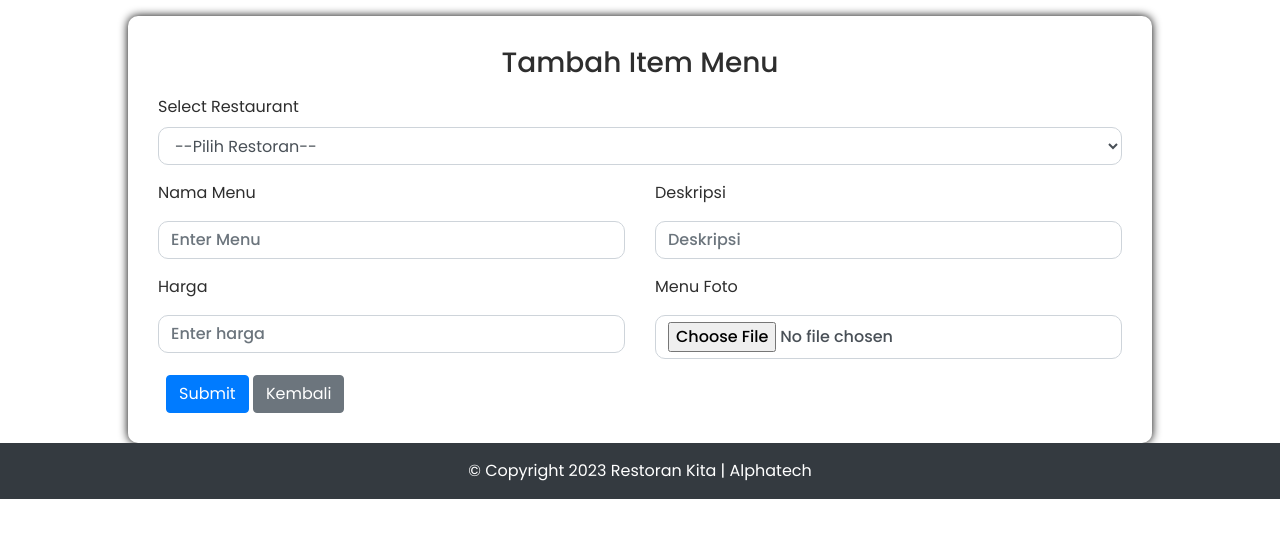
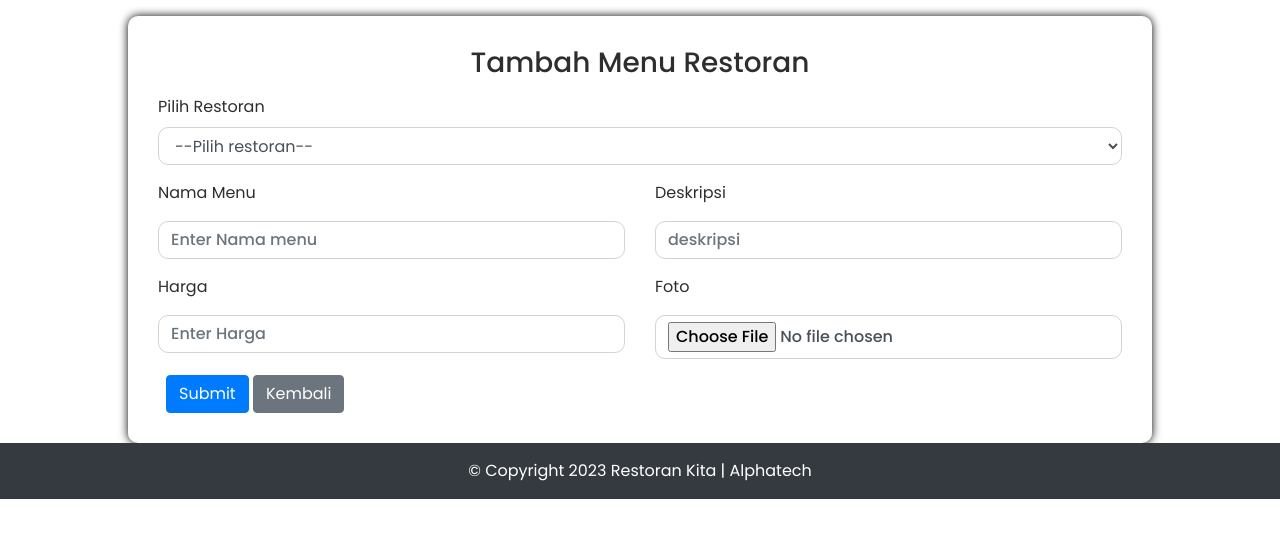
Before and after one commit to alziputra/ci3-restoran, a CodeIgniter app: page /ci3-restoran/admin/menu/create_menu in a window 1280 px wide. Shown: the part 72-610 px from the top of the page. Run offline with CodeIgniter, Linux system fonts and the light colour scheme; the visitor is signed in with stand-in values (Sample User, id 1); data that the repository does not hold is empty; some libraries are stand-ins or nearby versions.

Commit message:
crud menu restoran

```diff
--- a/application/controllers/admin/Menu.php
+++ b/application/controllers/admin/Menu.php
@@ -6,7 +6,7 @@ class Menu extends CI_Controller {
         parent::__construct();
         $admin = $this->session->userdata('admin');
         if(empty($admin)) {
-            $this->session->set_flashdata('msg', 'Your session has been expired');
+            $this->session->set_flashdata('msg', 'Sesi Anda telah habis');
             redirect(base_url().'admin/login/index');
         }
         $this->load->helper('url');
@@ -14,21 +14,20 @@ class Menu extends CI_Controller {
 
     public function index() {
         $this->load->model('Menu_model');
-        $menu = $this->Menu_model->getMenu();
-        $data['tb_menu'] = $menu;
+        $hidangan = $this->Menu_model->getMenu();
+        $data['dishesh'] = $hidangan;
         $this->load->view('admin/partials/header');
         $this->load->view('admin/menu/list', $data);
         $this->load->view('admin/partials/footer');
     }
 
-    // fungsi untuk tambah data menu restoran
     public function create_menu(){
 
         $this->load->helper('common_helper');
         $this->load->model('Store_model');
         $store = $this->Store_model->getStores();
 
-        $config['upload_path']          = './public/uploads/menu_img/';
+        $config['upload_path']          = './public/uploads/dishesh/';
         $config['allowed_types']        = 'gif|jpg|png|jpeg';
         //$config['encrypt_name']         = true;
 
@@ -37,20 +36,20 @@ class Menu extends CI_Controller {
         $this->load->model('Menu_model');
         $this->load->library('form_validation');
         $this->form_validation->set_error_delimiters('<p class="invalid-feedback">','</p>');
-        $this->form_validation->set_rules('nama_menu', 'Nama Menu','trim|required');
-        $this->form_validation->set_rules('deskripsi', 'Deskripsi','trim|required');
+        $this->form_validation->set_rules('nama_menu', 'Nama menu','trim|required');
+        $this->form_validation->set_rules('deskripsi', 'deskripsi','trim|required');
         $this->form_validation->set_rules('harga', 'Harga','trim|required');
-        $this->form_validation->set_rules('rname', 'Restaurant name','trim|required');
+        $this->form_validation->set_rules('namarestoran', 'Nama restoran','trim|required');
 
 
         if($this->form_validation->run() == true) {
 
-            if(!empty($_FILES['image']['nama_menu'])){
-                // pilih foto
+            if(!empty($_FILES['image']['name'])){
+                // foto dipilih
                 if($this->upload->do_upload('image')) {
                     // foto berhasil di upload
                     $data = $this->upload->data();
-                    //resizing image
+                    // mengubah ukuran foto
                     resizeImage($config['upload_path'].$data['file_name'], $config['upload_path'].'thumb/'.$data['file_name'], 300,270);
 
                     resizeImage($config['upload_path'].$data['file_name'], $config['upload_path'].'front_thumb/'.$data['file_name'], 1120,270);
@@ -60,15 +59,15 @@ class Menu extends CI_Controller {
                     $formArray['nama_menu'] = $this->input->post('nama_menu');
                     $formArray['deskripsi'] = $this->input->post('deskripsi');
                     $formArray['harga'] = $this->input->post('harga');
-                    $formArray['resto_id'] = $this->input->post('rname');
+                    $formArray['resto_id'] = $this->input->post('namarestoran');
 
                     $this->Menu_model->create($formArray);
 
-                    $this->session->set_flashdata('dish_success', 'Menu berhasil di tambahkan');
+                    $this->session->set_flashdata('dish_success', 'Menu added successfully');
                     redirect(base_url(). 'admin/menu/index');
 
                 } else {
-                    // jika salah pada upload foto
+                    // jika mendapat beberapa kesalahan
                     $error = $this->upload->display_errors("<p class='invalid-feedback'>","</p>");
                     $data['errorImageUpload'] = $error;
                     $data['stores']= $store;
@@ -79,15 +78,15 @@ class Menu extends CI_Controller {
 
 
             } else {
-                //jika tidak ada foto yang dipilih, maka akan menambahkan data tanpa foto
+                // jika tidak ada foto yang dipilih, maka akan menambahkan data tanpa foto
                 $formArray['nama_menu'] = $this->input->post('nama_menu');
                 $formArray['deskripsi'] = $this->input->post('deskripsi');
                 $formArray['harga'] = $this->input->post('harga');
-                $formArray['resto_id'] = $this->input->post('rname');
+                $formArray['resto_id'] = $this->input->post('namarestoran');
 
                 $this->Menu_model->create($formArray);
 
-                $this->session->set_flashdata('dish_success', 'Menu berhasil ditambahkan');
+                $this->session->set_flashdata('dish_success', 'Dish added successfully');
                 redirect(base_url(). 'admin/menu/index');
             }
 
@@ -100,23 +99,22 @@ class Menu extends CI_Controller {
 
     }
 
-    // fungsi untuk edit menu restoran
     public function edit($id) {
         $this->load->model('Menu_model');
-        $menu = $this->Menu_model->getSingleMenu($id);
+        $dish = $this->Menu_model->getSingleDish($id);
 
         $this->load->model('Store_model');
         $store = $this->Store_model->getStores();
 
-        if(empty($menu)) {
+        if(empty($dish)) {
 
-            $this->session->set_flashdata('error', 'Menu tidak ditemukan');
+            $this->session->set_flashdata('error', 'menu tidak ditemukan');
             redirect(base_url(). 'admin/menu/index');
         }
 
         $this->load->helper('common_helper');
 
-        $config['upload_path']          = './public/uploads/menu_img/';
+        $config['upload_path']          = './public/uploads/dishesh/';
         $config['allowed_types']        = 'gif|jpg|png|jpeg';
         //$config['encrypt_name']         = true;
 
@@ -124,47 +122,47 @@ class Menu extends CI_Controller {
 
         $this->load->library('form_validation');
         $this->form_validation->set_error_delimiters('<p class="invalid-feedback">','</p>');
-        $this->form_validation->set_rules('nama_menu', 'Nama Menu','trim|required');
+        $this->form_validation->set_rules('nama_menu', 'Nama menu','trim|required');
         $this->form_validation->set_rules('deskripsi', 'deskripsi','trim|required');
         $this->form_validation->set_rules('harga', 'harga','trim|required');
-        $this->form_validation->set_rules('rname', 'Restaurant name','trim|required');
+        $this->form_validation->set_rules('namarestoran', 'Nama restoran','trim|required');
 
         if($this->form_validation->run() == true) {
 
-            if(!empty($_FILES['image']['nama_menu'])){
-                //image is selected
+            if(!empty($_FILES['image']['name'])){
+                // foto dipilih
                 if($this->upload->do_upload('image')) {
-                    //file uploaded suceessfully
+                    // foto berhasil di upload
                     $data = $this->upload->data();
-                    //resizing image
+                    // mengubah ukuran foto
                     resizeImage($config['upload_path'].$data['file_name'], $config['upload_path'].'thumb/'.$data['file_name'], 300,270);
 
                     $formArray['img'] = $data['file_name'];
                     $formArray['nama_menu'] = $this->input->post('nama_menu');
                     $formArray['deskripsi'] = $this->input->post('deskripsi');
                     $formArray['harga'] = $this->input->post('harga');
-                    $formArray['resto_id'] = $this->input->post('rname');
+                    $formArray['resto_id'] = $this->input->post('namarestoran');
 
                     $this->Menu_model->update($id, $formArray);
 
-                    //deleting existing images
+                    // menghapus foto yang ada
 
-                    if (file_exists('./public/uploads/menu_img/'.$menu['img'])) {
-                        unlink('./public/uploads/menu_img/'.$menu['img']);
+                    if (file_exists('./public/uploads/dishesh/'.$dish['img'])) {
+                        unlink('./public/uploads/dishesh/'.$dish['img']);
                     }
 
-                    if(file_exists('./public/uploads/menu_img/thumb/'.$menu['img'])) {
-                        unlink('./public/uploads/menu_img/thumb/'.$menu['img']);
+                    if(file_exists('./public/uploads/dishesh/thumb/'.$dish['img'])) {
+                        unlink('./public/uploads/dishesh/thumb/'.$dish['img']);
                     }
 
-                    $this->session->set_flashdata('dish_success', 'Menu berhasil diperbaruis');
+                    $this->session->set_flashdata('dish_success', 'menu berhasil diupdate');
                     redirect(base_url(). 'admin/menu/index');
 
                 } else {
-                    //we got some errors
+                    // jika mendapat beberapa kesalahan
                     $error = $this->upload->display_errors("<p class='invalid-feedback'>","</p>");
                     $data['errorImageUpload'] = $error;
-                    $data['dish'] = $menu;
+                    $data['dish'] = $dish;
                     $data['stores'] = $store;
                     $this->load->view('admin/partials/header');
                     $this->load->view('admin/menu/edit', $data);
@@ -173,20 +171,20 @@ class Menu extends CI_Controller {
 
 
             } else {
-                //jika tidak ada foto yang dipilih, maka akan menambahkan data tanpa foto
+                // jika tidak ada foto yang dipilih, maka akan menambahkan data tanpa foto
                 $formArray['nama_menu'] = $this->input->post('nama_menu');
                 $formArray['deskripsi'] = $this->input->post('deskripsi');
                 $formArray['harga'] = $this->input->post('harga');
-                $formArray['resto_id'] = $this->input->post('rname');
+                $formArray['resto_id'] = $this->input->post('namarestoran');
 
                 $this->Menu_model->update($id, $formArray);
 
-                $this->session->set_flashdata('dish_success', 'Menu berhasil diperbarui');
+                $this->session->set_flashdata('dish_success', 'menu berhasil diupdate');
                 redirect(base_url(). 'admin/menu/index');
             }
 
         } else {
-            $data['dish'] = $menu;
+            $data['dish'] = $dish;
             $data['stores'] = $store;
             $this->load->view('admin/partials/header');
             $this->load->view('admin/menu/edit', $data);
@@ -195,29 +193,27 @@ class Menu extends CI_Controller {
         }
 
     }
-
-    // fungsi untuk hapus menu restoran
     public function delete($id){
 
         $this->load->model('Menu_model');
-        $menu = $this->Menu_model->getSingleMenu($id);
+        $dish = $this->Menu_model->getSingleDish($id);
 
-        if(empty($menu)) {
-            $this->session->set_flashdata('error', 'Menu tidak ditemukan');
+        if(empty($dish)) {
+            $this->session->set_flashdata('error', 'menu tidak ditemukan');
             redirect(base_url().'admin/menu');
         }
 
-        if (file_exists('./public/uploads/menu_img/'.$menu['img'])) {
-            unlink('./public/uploads/menu_img/'.$menu['img']);
+        if (file_exists('./public/uploads/dishesh/'.$dish['img'])) {
+            unlink('./public/uploads/dishesh/'.$dish['img']);
         }
 
-        if(file_exists('./public/uploads/menu_img/thumb/'.$menu['img'])) {
-            unlink('./public/uploads/menu_img/thumb/'.$menu['img']);
+        if(file_exists('./public/uploads/dishesh/thumb/'.$dish['img'])) {
+            unlink('./public/uploads/dishesh/thumb/'.$dish['img']);
         }
 
         $this->Menu_model->delete($id);
 
-        $this->session->set_flashdata('dish_success', 'Menu berhasil dihapus');
+        $this->session->set_flashdata('dish_success', 'menu berhasil dihapus');
         redirect(base_url().'admin/menu/index');
 
     }
--- a/application/controllers/admin/Store.php
+++ b/application/controllers/admin/Store.php
@@ -161,7 +161,7 @@ class Store extends CI_Controller {
                     $data = $this->upload->data();
 
 
-                    //resizing image
+                    // mengubah ukuran foto
                     resizeImage($config['upload_path'].$data['file_name'], $config['upload_path'].'thumb/'.$data['file_name'], 300,270);
 
 
--- a/application/models/Menu_model.php
+++ b/application/models/Menu_model.php
@@ -14,8 +14,8 @@ class Menu_model extends CI_Model {
 
     public function getSingleDish($id) {
         $this->db->where('menu_id', $id);
-        $menu = $this->db->get('tb_menu')->row_array();
-        return $menu;
+        $dish = $this->db->get('tb_menu')->row_array();
+        return $dish;
     }
 
     public function update($id, $formArray) {
@@ -28,14 +28,14 @@ class Menu_model extends CI_Model {
         $this->db->delete('tb_menu');
     }
 
-    public function countMenu() {
+    public function countDish() {
         $query = $this->db->get('tb_menu');
         return $query->num_rows();
     }
 
-    public function getDishesh($id) {
+    public function gettb_menu($id) {
         $this->db->where('resto_id', $id);
-        $menu = $this->db->get('tb_menu')->result_array();
-        return $menu;
+        $dish = $this->db->get('tb_menu')->result_array();
+        return $dish;
     }
 }
--- a/application/views/admin/menu/add_menu.php
+++ b/application/views/admin/menu/add_menu.php
@@ -1,12 +1,12 @@
 <div class="conatiner">
     <form action="<?php echo base_url().'admin/menu/create_menu';?>" method="POST" id="myForm" name="myForm"
         class="form-container mx-auto  shadow-container" style="width:80%" enctype="multipart/form-data">
-        <h3 class="mb-3 text-center">Tambah Item Menu</h3>
+        <h3 class="mb-3 text-center">Tambah Menu Restoran</h3>
         <div class="form-group">
-            <label class="control-label">Select Restaurant</label>
-            <select name="rname" id="resname"
-                class="form-control <?php echo (form_error('rname') != "") ? 'is-invalid' : '';?>">
-                <option>--Pilih Restoran--</option>
+            <label class="control-label">Pilih Restoran</label>
+            <select name="namarestoran" id="resname"
+                class="form-control <?php echo (form_error('namarestoran') != "") ? 'is-invalid' : '';?>">
+                <option>--Pilih restoran--</option>
                 <?php
                 if (!empty($stores)) {
                     foreach($stores as $store) {
@@ -19,24 +19,24 @@
                 }
                 ?>
             </select>
-            <?php echo form_error('rname');?>
+            <?php echo form_error('namarestoran');?>
             <span></span>
         </div>
         <div class="row">
             <div class="col-md-6">
                 <div class="form-group">
-                    <label for="name">Nama Menu</label>
+                    <label for="nama_menu">Nama Menu</label>
                     <input type="text" class="form-control my-2
-                    <?php echo (form_error('name') != "") ? 'is-invalid' : '';?>" name="name" id="name"
-                        placeholder="Enter Menu" value="<?php echo set_value('name'); ?>">
-                    <?php echo form_error('name'); ?>
+                    <?php echo (form_error('nama_menu') != "") ? 'is-invalid' : '';?>" name="nama_menu" id="nama_menu"
+                        placeholder="Enter Nama menu" value="<?php echo set_value('nama_menu'); ?>">
+                    <?php echo form_error('nama_menu'); ?>
                     <span></span>
                 </div>
                 <div class="form-group">
                     <label for="harga">Harga</label>
                     <input type="number" class="form-control my-2
                     <?php echo (form_error('harga') != "") ? 'is-invalid' : '';?>" id="harga" name="harga"
-                        placeholder="Enter harga" value="<?php echo set_value('harga'); ?>">
+                        placeholder="Enter Harga" value="<?php echo set_value('harga'); ?>">
                     <?php echo form_error('harga'); ?>
                     <span></span>
                 </div>
@@ -46,13 +46,13 @@
                     <label for="deskripsi">Deskripsi</label>
                     <input type="text" class="form-control my-2
                     <?php echo (form_error('deskripsi') != "") ? 'is-invalid' : '';?>" id="deskripsi" name="deskripsi"
-                        placeholder="Deskripsi" value="<?php echo set_value('deskripsi'); ?>">
+                        placeholder="deskripsi" value="<?php echo set_value('deskripsi'); ?>">
                     <?php echo form_error('deskripsi'); ?>
                     <span></span>
                 </div>
                 <div class="form-group">
-                    <label for="img">Menu Foto</label>
-                    <input type="file" id="image" name="image" placeholder="Enter Image" class="form-control my-2
+                    <label for="img">Foto</label>
+                    <input type="file" id="image" name="image" placeholder="Enter foto" class="form-control my-2
                     <?php echo(!empty($errorImageUpload))  ? 'is-invalid' : '';?>">
                     <?php echo (!empty($errorImageUpload)) ? $errorImageUpload : '';?>
                     <span></span>
@@ -66,7 +66,7 @@
 <script>
     const form = document.getElementById('myForm');
     const resname = document.getElementById("resname");
-    const menuname = document.getElementById("name");
+    const nama_menu = document.getElementById("nama_menu");
     const harga = document.getElementById("harga");
     const deskripsi = document.getElementById("deskripsi");
     const image = document.getElementById("image");
@@ -106,35 +106,35 @@
 
     const validate = () => {
         const resnameVal = resname.value.trim();
-        const menunameVal = menuname.value.trim();
+        const nama_menuVal = nama_menu.value.trim();
         const hargaVal = harga.value.trim();
         const deskripsiVal = deskripsi.value.trim();
         const imageVal = image.value.trim();
 
-        if (resnameVal === "--Select Restaurant--") {
-            setErrorMsg(resname, 'select restaurant name');
+        if (resnameVal === "--Pilih Restoran--") {
+            setErrorMsg(resname, 'Pilih nama restoran');
         } else {
             setSuccessMsg(resname);
         }
-        if (menunameVal === "") {
-            setErrorMsg(menuname, 'dish name cannot be blank');
+        if (nama_menuVal === "") {
+            setErrorMsg(nama_menu, 'nama menu tidak boleh kosong');
         } else {
-            setSuccessMsg(menuname);
+            setSuccessMsg(nama_menu);
         }
         if (hargaVal === "") {
-            setErrorMsg(harga, 'harga cannot be blank');
+            setErrorMsg(harga, 'harga tidak boleh kosong');
         } else {
             setSuccessMsg(harga);
         }
         if (deskripsiVal === "") {
-            setErrorMsg(deskripsi, 'deskripsi name cannot be empty');
+            setErrorMsg(deskripsi, 'deskripsi tidak boleh kosong');
         } else {
             setSuccessMsg(deskripsi);
         }
         if (imageVal == "") {
             setErrorMsg(image, 'select image');
         } else if(isImage(imageVal) === "fail"){
-            setErrorMsg(image, 'file format is not valid');
+            setErrorMsg(image, 'format file tidak valid');
         } else {
             setSuccessMsg(image);
         }
```
Also changed, not shown: application/views/admin/menu/edit.php (+41 -41 lines), application/views/admin/menu/list.php (+17 -17 lines), public/uploads/dishesh/Karina.jpg (added), public/uploads/dishesh/Karina1.jpg (added), public/uploads/dishesh/thumb/Karina.jpg (added), public/uploads/dishesh/thumb/Karina1.jpg (added).
